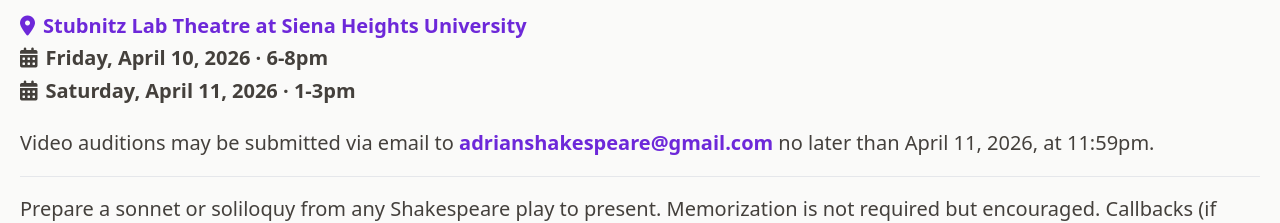
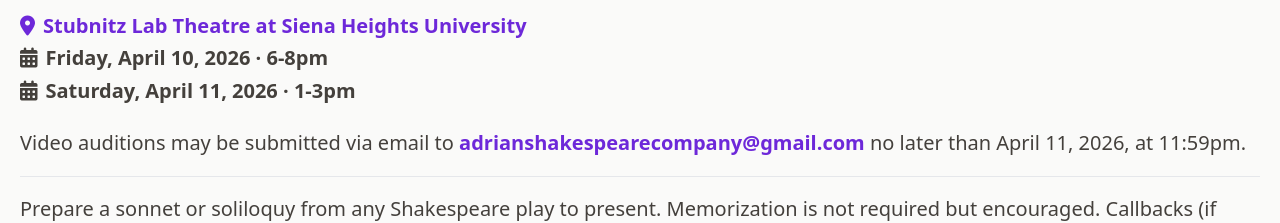
Before and after one commit to pcrist/adrian-shakespeare, a Nuxt app: page / in a window 1280 px wide. Shown: the part 1107-1330 px from the top of the page. Built offline with nearby package versions, Linux system fonts and the light colour scheme.

Commit message:
Fix email address

```diff
--- a/app.vue
+++ b/app.vue
@@ -114,7 +114,7 @@
 
           <div class="mt-5 leading-relaxed">
             <div>
-              Video auditions may be submitted via email to <a href="mailto:adrianshakespeare@gmail.com" class="text-violet-700 dark:text-violet-400 font-bold">adrianshakespeare@gmail.com</a> no later than April 11, 2026, at 11:59pm.
+              Video auditions may be submitted via email to <a href="mailto:adrianshakespearecompany@gmail.com" class="text-violet-700 dark:text-violet-400 font-bold">adrianshakespearecompany@gmail.com</a> no later than April 11, 2026, at 11:59pm.
             </div>
 
             <hr class="my-4">
@@ -287,7 +287,7 @@
             <ul>
               <li class="font-bold">Adrian Shakespeare Company</li>
               <li>Adrian, Michigan</li>
-              <li><a href="mailto:adrianshakespeare@gmail.com" class="hover:underline"><i class="fa fa-envelope me-1" />adrianshakespeare@gmail.com</a></li>
+              <li><a href="mailto:adrianshakespearecompany@gmail.com" class="hover:underline"><i class="fa fa-envelope me-1" />adrianshakespearecompany@gmail.com</a></li>
             </ul>
           </div>
           <div class="mt-7 sm:mt-0 md:w-1/4">
```
